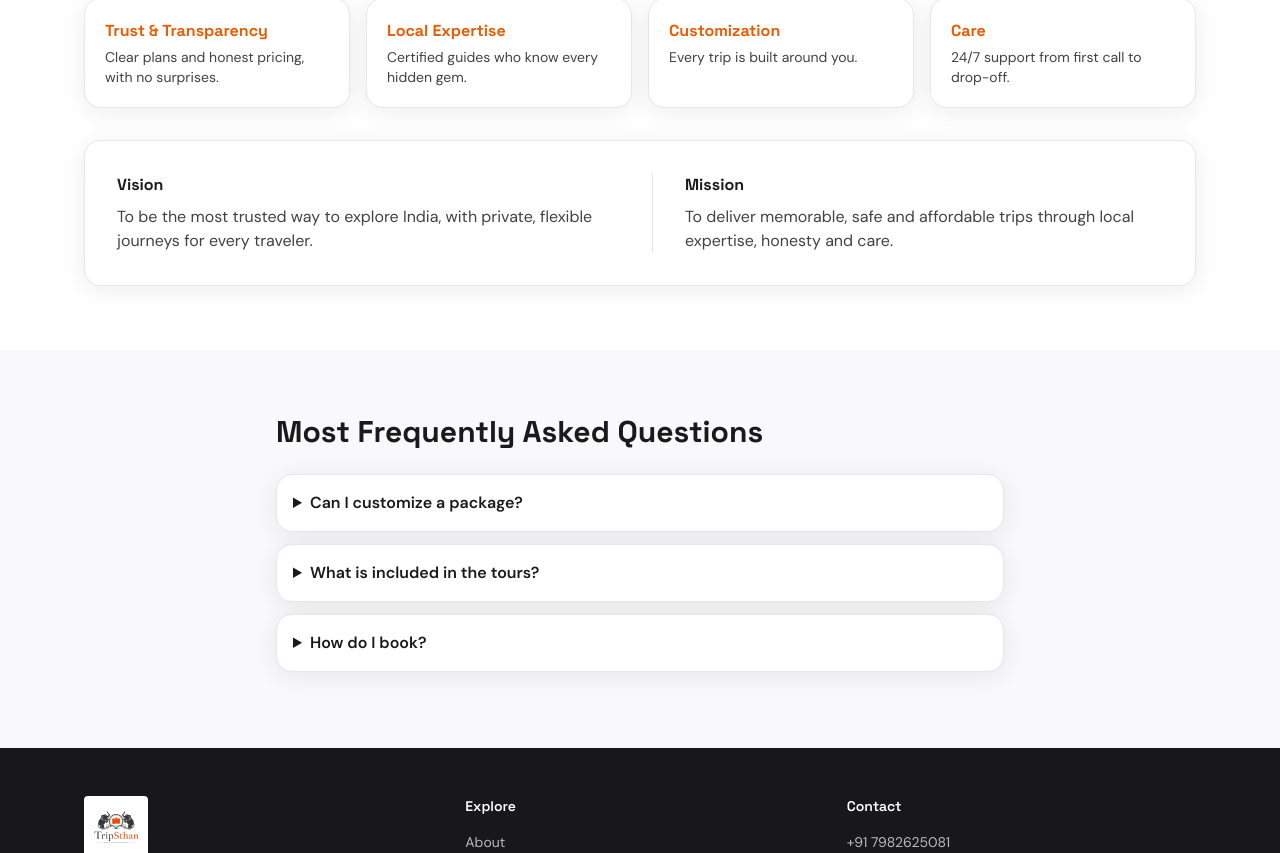
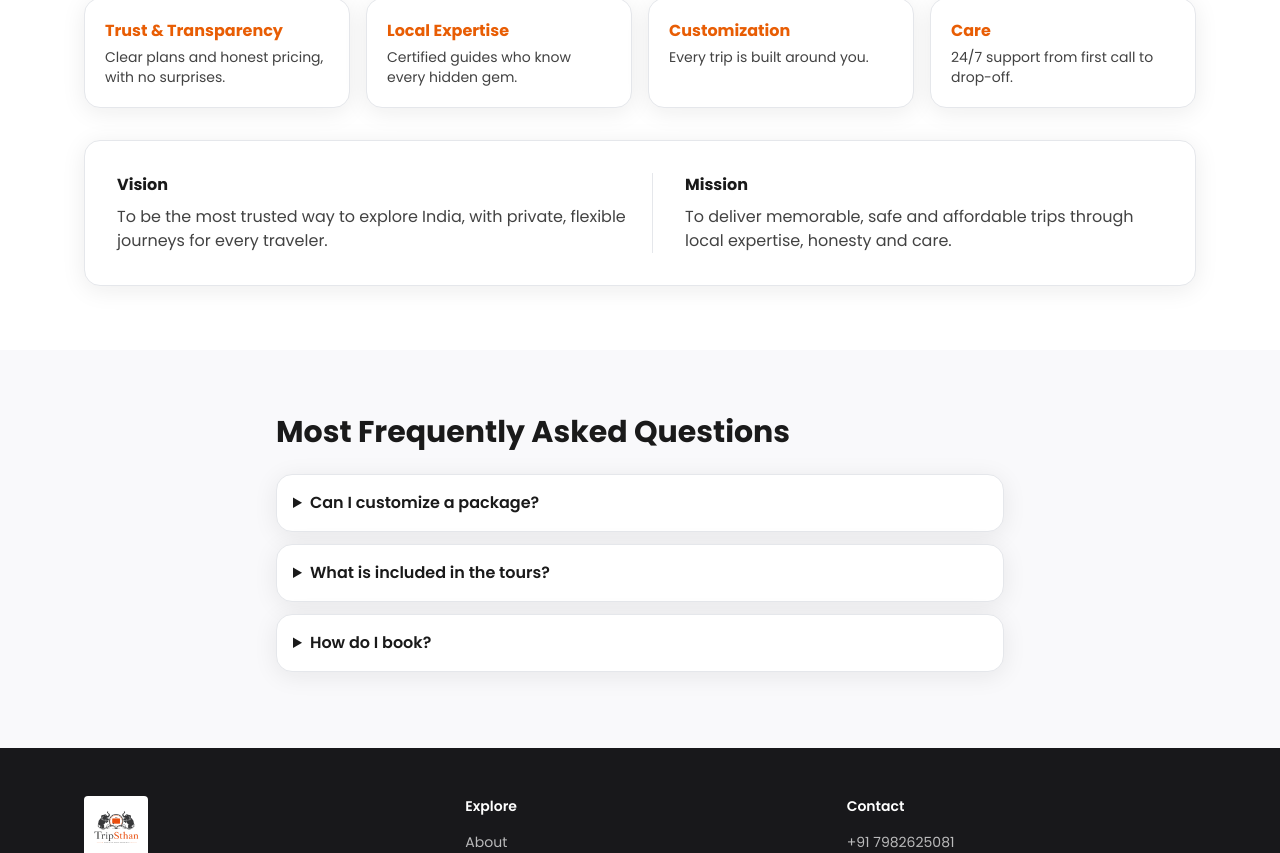
Before and after one commit to deepaknation/tripsthan, a Next.js app: page /about in a window 1280 px wide. Shown: the part 1267-2120 px from the top of the page. Built offline with nearby package versions, Linux system fonts and the light colour scheme.

Commit message:
Change entire website font family to Poppins across headings, body, and UI components

```diff
--- a/app/globals.css
+++ b/app/globals.css
@@ -1,6 +1,33 @@
-@tailwind base;@tailwind components;@tailwind utilities;
-body{@apply bg-white text-body font-body}
-h1,h2,h3,h4{@apply font-head font-bold text-ink}
-.btn{@apply inline-flex items-center gap-2 rounded-full bg-saffron px-6 py-3 font-semibold text-white transition hover:brightness-90}
-.card{@apply rounded-card bg-white shadow-card border border-line}
-@media(prefers-reduced-motion:reduce){*{scroll-behavior:auto!important}}
+@tailwind base;
+@tailwind components;
+@tailwind utilities;
+
+@layer base {
+  *, ::before, ::after {
+    font-family: var(--font-poppins), 'Poppins', sans-serif;
+  }
+}
+
+body {
+  @apply bg-white text-body;
+  font-family: var(--font-poppins), 'Poppins', sans-serif;
+}
+
+h1, h2, h3, h4, h5, h6 {
+  @apply font-bold text-ink;
+  font-family: var(--font-poppins), 'Poppins', sans-serif;
+}
+
+.btn {
+  @apply inline-flex items-center gap-2 rounded-full bg-saffron px-6 py-3 font-semibold text-white transition hover:brightness-90;
+}
+
+.card {
+  @apply rounded-card bg-white shadow-card border border-line;
+}
+
+@media (prefers-reduced-motion: reduce) {
+  * {
+    scroll-behavior: auto !important;
+  }
+}
--- a/app/layout.js
+++ b/app/layout.js
@@ -1,5 +1,54 @@
-import "./globals.css";import {Space_Grotesk,DM_Sans} from "next/font/google";
-import Navbar from "@/components/Navbar";import Footer from "@/components/Footer";import Floating from "@/components/Floating";
-const h=Space_Grotesk({subsets:["latin"],variable:"--f-head"});const b=DM_Sans({subsets:["latin"],variable:"--f-body"});
-export const metadata={title:"TripSthan – Explore India Your Way",description:"Golden Triangle Tour India, Private Delhi Agra Jaipur Cab, Himachal Holiday Package and Same Day Taj Mahal Tour by Car.",keywords:["Golden Triangle Tour India","Private Delhi Agra Jaipur Cab","Himachal Holiday Package","Same Day Taj Mahal Tour by Car"],icons:{icon:[{url:"/favicon.png"},{url:"/favicon.ico"}],shortcut:"/favicon.png",apple:"/favicon.png"}};
-export default function R({children}){return(<html lang="en" className={`${h.variable} ${b.variable}`}><body><Navbar/>{children}<Footer/><Floating/></body></html>)}
+import "./globals.css";
+import { Poppins } from "next/font/google";
+import Navbar from "@/components/Navbar";
+import Footer from "@/components/Footer";
+import Floating from "@/components/Floating";
+
+const poppins = Poppins({
+  subsets: ["latin"],
+  weight: ["300", "400", "500", "600", "700", "800"],
+  variable: "--font-poppins",
+  display: "swap",
+});
+
+export const metadata = {
+  title: "TripSthan – Explore India Your Way",
+  description:
+    "Golden Triangle Tour India, Private Delhi Agra Jaipur Cab, Himachal Holiday Package and Same Day Taj Mahal Tour by Car.",
+  keywords: [
+    "Golden Triangle Tour India",
+    "Private Delhi Agra Jaipur Cab",
+    "Himachal Holiday Package",
+    "Same Day Taj Mahal Tour by Car",
+  ],
+  icons: {
+    icon: [{ url: "/favicon.png" }, { url: "/favicon.ico" }],
+    shortcut: "/favicon.png",
+    apple: "/favicon.png",
+  },
+};
+
+export default function RootLayout({ children }) {
+  return (
+    <html lang="en" className={`${poppins.variable} font-sans`}>
+      <head>
+        <link rel="preconnect" href="https://fonts.googleapis.com" />
+        <link
+          rel="preconnect"
+          href="https://fonts.gstatic.com"
+          crossOrigin="anonymous"
+        />
+        <link
+          href="https://fonts.googleapis.com/css2?family=Poppins:wght@300;400;500;600;700;800&display=swap"
+          rel="stylesheet"
+        />
+      </head>
+      <body className={`${poppins.className} font-sans antialiased`}>
+        <Navbar />
+        {children}
+        <Footer />
+        <Floating />
+      </body>
+    </html>
+  );
+}
--- a/tailwind.config.js
+++ b/tailwind.config.js
@@ -1 +1,24 @@
-module.exports={content:["./app/**/*.{js,jsx}","./components/**/*.{js,jsx}"],theme:{extend:{colors:{saffron:"#E85D04",ink:"#1A1A1A",body:"#424242",warm:"#F9F9FB",line:"#E5E7EB",dark:"#18181B"},fontFamily:{head:["var(--f-head)","sans-serif"],body:["var(--f-body)","sans-serif"]},boxShadow:{card:"0 4px 24px rgba(26,26,26,.08)"},borderRadius:{card:"1rem"}}},plugins:[]}
+module.exports = {
+  content: ["./app/**/*.{js,jsx}", "./components/**/*.{js,jsx}"],
+  theme: {
+    extend: {
+      colors: {
+        saffron: "#E85D04",
+        ink: "#1A1A1A",
+        body: "#424242",
+        warm: "#F9F9FB",
+        line: "#E5E7EB",
+        dark: "#18181B",
+      },
+      fontFamily: {
+        head: ["var(--font-poppins)", "Poppins", "sans-serif"],
+        body: ["var(--font-poppins)", "Poppins", "sans-serif"],
+        sans: ["var(--font-poppins)", "Poppins", "sans-serif"],
+        poppins: ["var(--font-poppins)", "Poppins", "sans-serif"],
+      },
+      boxShadow: { card: "0 4px 24px rgba(26,26,26,.08)" },
+      borderRadius: { card: "1rem" },
+    },
+  },
+  plugins: [],
+};
```
